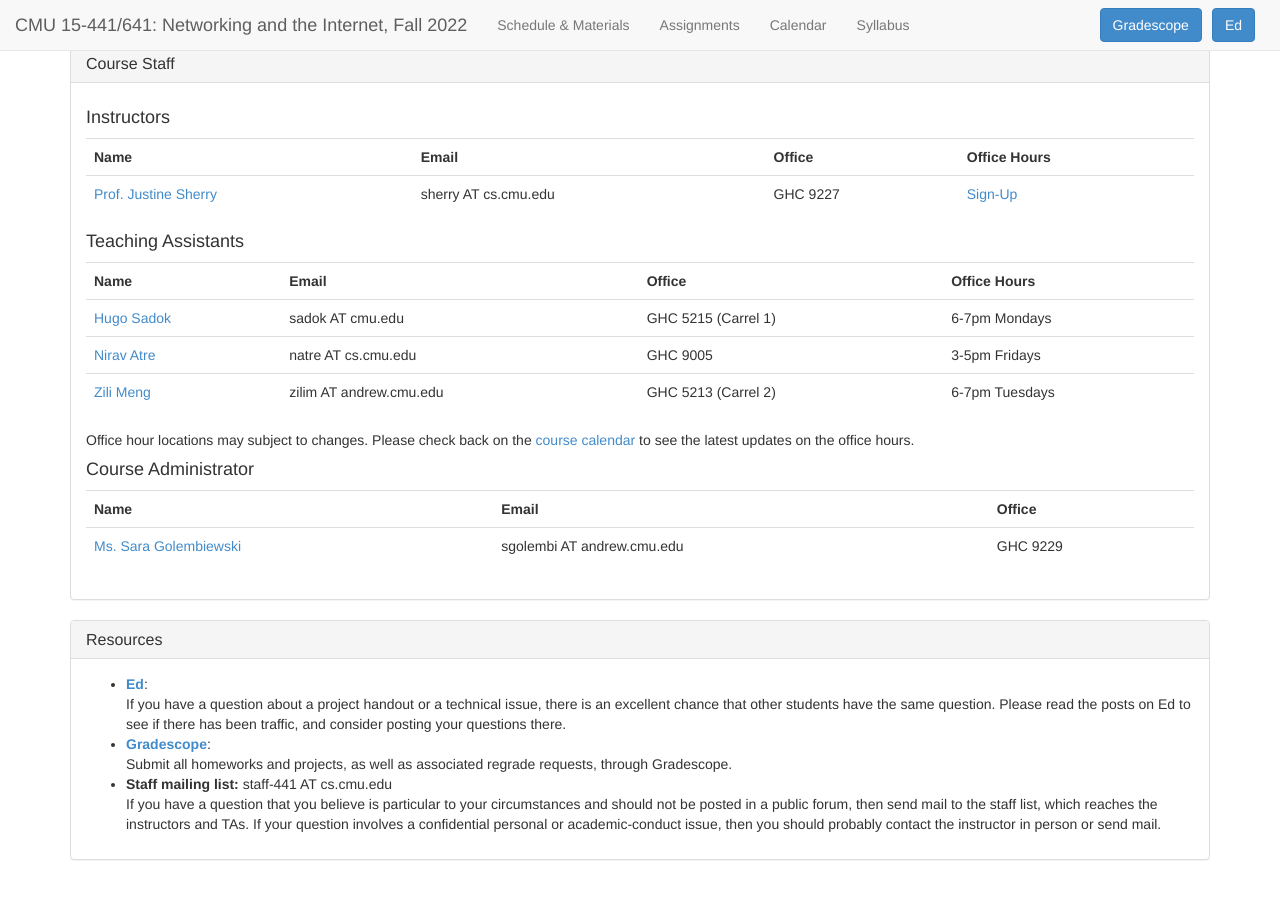
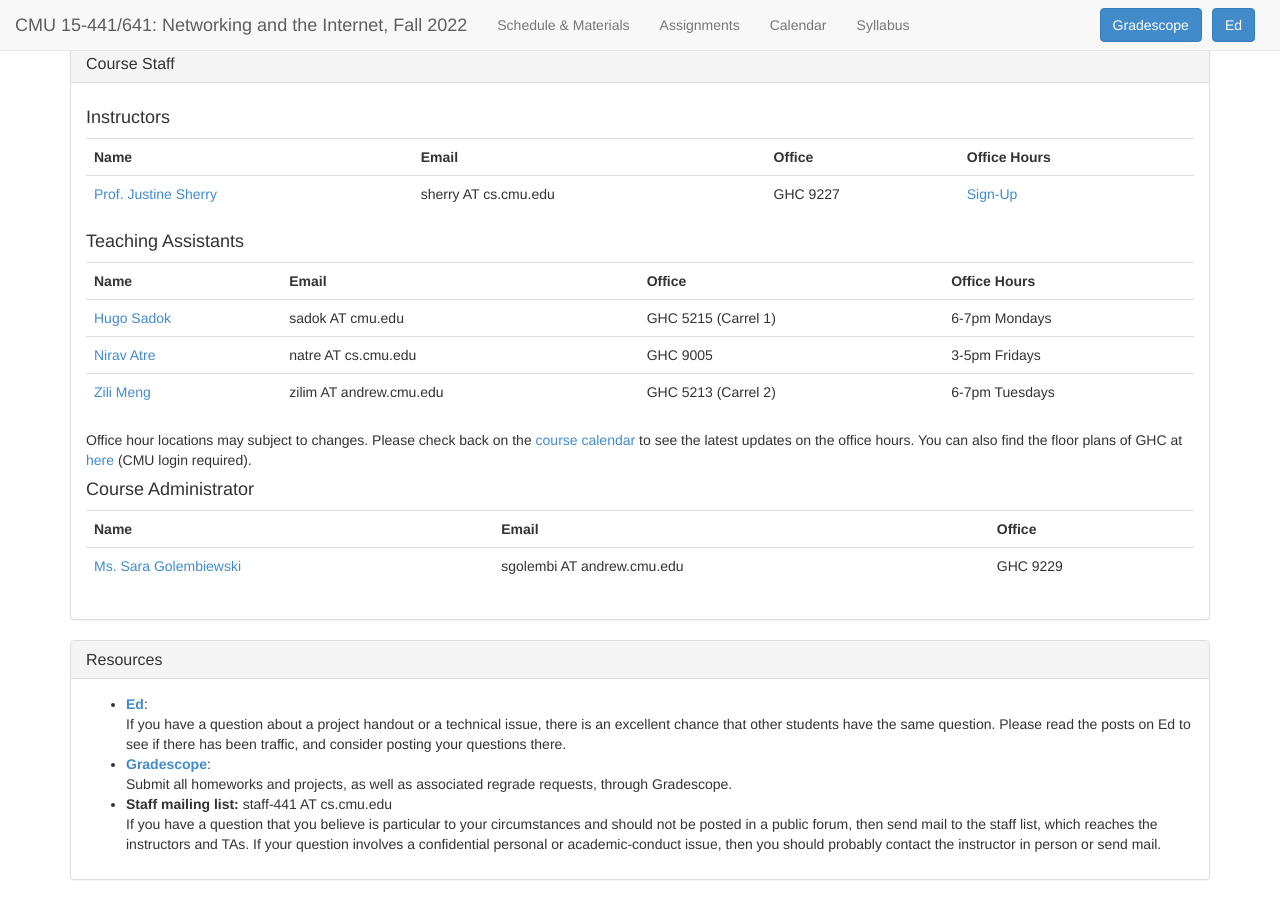
Before and after one commit to computer-networks/fa22, a Jekyll site: the page built from index.html, in a window 1280 px wide and 900 px high, scrolled down 527 px. Built offline with Jekyll 4.4.1, drawn with Linux system fonts in a browser that asks for light colours.

Commit message:
add floor plan

```diff
--- a/index.html
+++ b/index.html
@@ -106,6 +106,7 @@ title: CMU 15-441/641, Fall 2022 --- Home
       </table>
 
       Office hour locations may subject to changes. Please check back on the <a href="calendar.html">course calendar</a> to see the latest updates on the office hours.
+      You can also find the floor plans of GHC at <a href="https://www.cmu.edu/finance/property-space/floorplan-room/acad-admin/GHC/index.html">here</a> (CMU login required).
 
       <h4>Course Administrator</h4>
       <table class="table">
```
